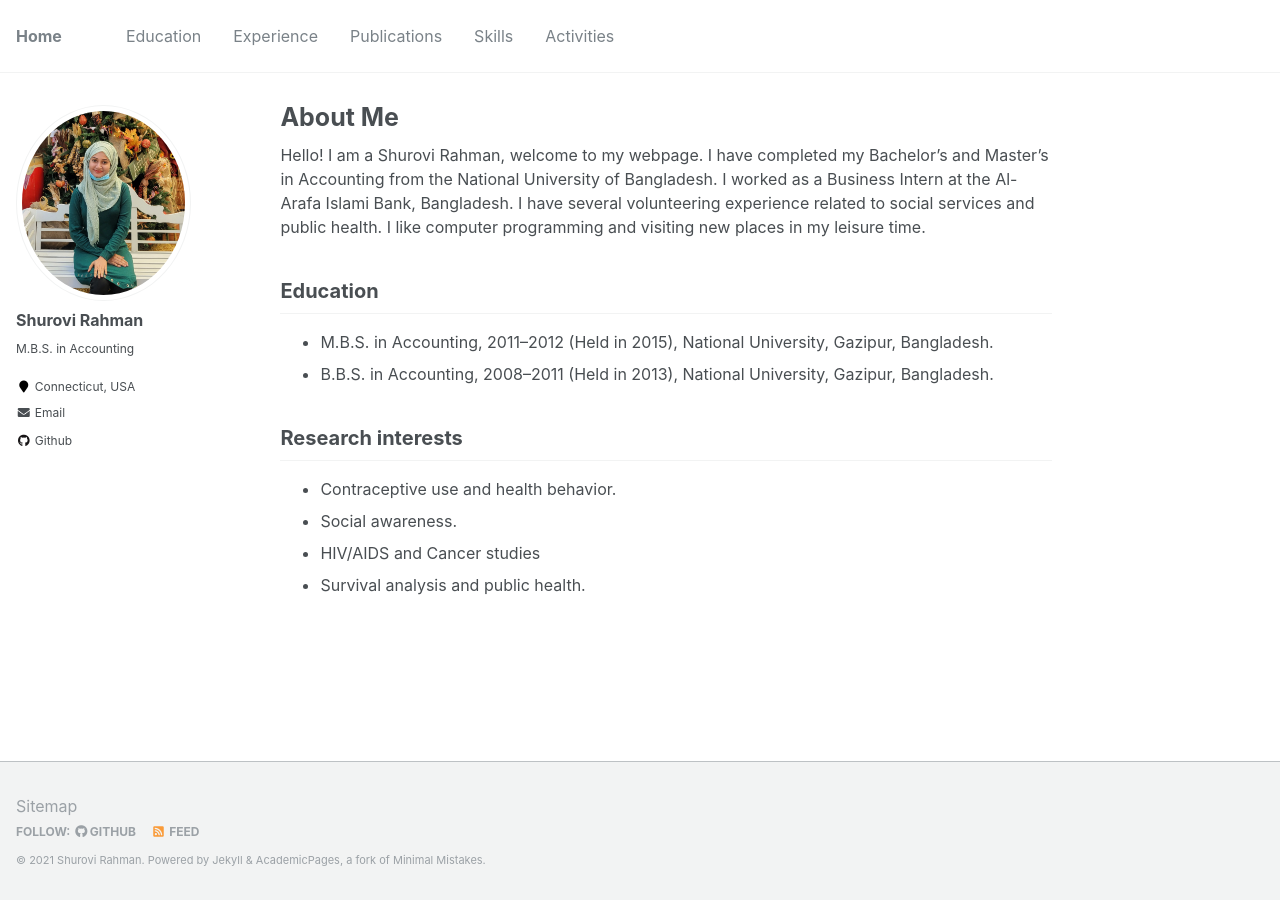
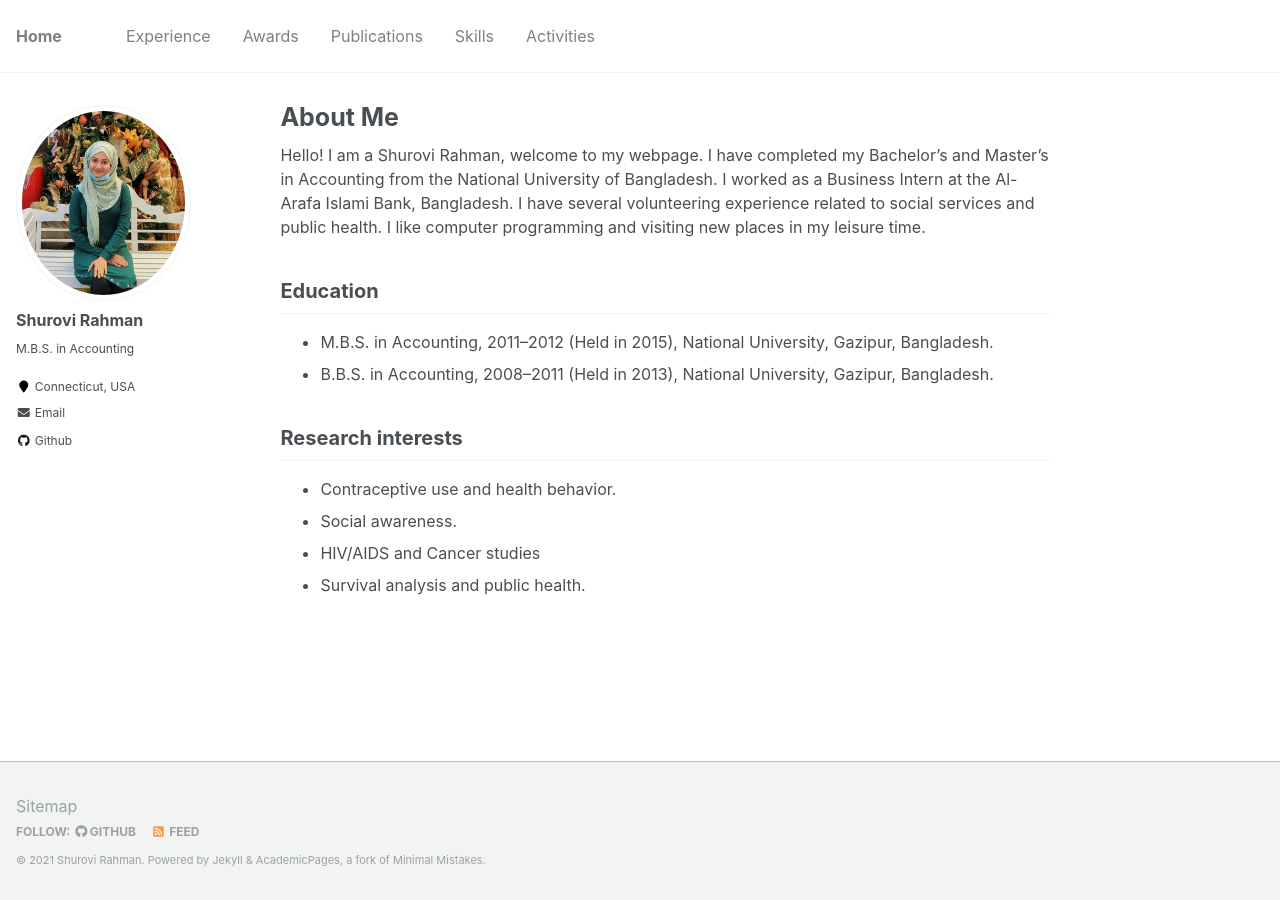
Before and after one commit to shurovirahman/shurovirahman.github.io, a Jekyll site: the page built from _pages/about.md, in a window 1280 px wide. Built offline with Jekyll 4.4.1, drawn with Linux system fonts in a browser that asks for light colours.

Commit message:
Update navigation.yml

```diff
--- a/_data/navigation.yml
+++ b/_data/navigation.yml
@@ -1,10 +1,11 @@
 # main links links
 main:
-  - title: "Education"
-    url: /education/
 
   - title: "Experience"
     url: /experience/
+
+  - title: "Awards"
+    url: /awards/
 
   - title: "Publications"
     url: /publications/
```
